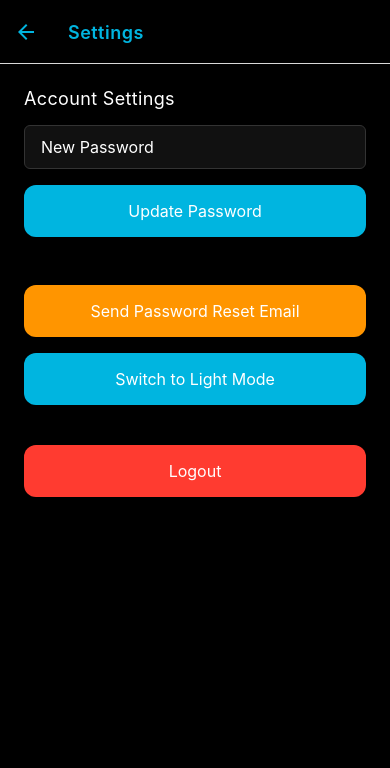
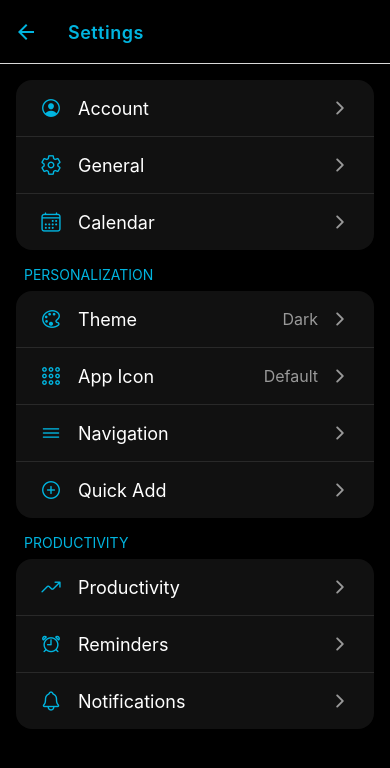
Before and after one commit to athletebreathcoach/spiredashboard, a React Native app in the folder ruok1/: screen /Settings in a window 390 px wide. Shown: the top 768 px of the page. Built offline with nearby package versions, Linux system fonts and the light colour scheme; no server answers.

Commit message:
Setttings page style

```diff
--- a/ruok1/components/Settings.js
+++ b/ruok1/components/Settings.js
@@ -1,148 +1,188 @@
-import React, { useState } from 'react';
-import {
-  StyleSheet,
-  View,
-  Text,
-  TouchableOpacity,
-  TextInput,
-  Alert,
-} from 'react-native';
-import { auth } from '../config/firebase';
-import { updatePassword, sendPasswordResetEmail, signOut } from 'firebase/auth';
+import React from 'react';
+import { StyleSheet, View, Text, TouchableOpacity, ScrollView } from 'react-native';
 import { useTheme } from '../theme/ThemeContext';
+import { Ionicons } from '@expo/vector-icons';
 import Layout from '../constants/Layout';
 import Typography from '../constants/Typography';
 
 export default function Settings({ navigation }) {
-  const [newPassword, setNewPassword] = useState('');
-  const { theme, toggleTheme } = useTheme();
+  const { theme } = useTheme();
 
-  const handleLogout = async () => {
-    try {
-      await signOut(auth);
-    } catch (error) {
-      Alert.alert('Error', 'Failed to log out');
-      console.error(error);
+  const sections = [
+    {
+      title: '',
+      items: [
+        {
+          icon: 'person-circle-outline',
+          label: 'Account',
+          onPress: () => {}
+        },
+        {
+          icon: 'settings-outline',
+          label: 'General',
+          onPress: () => {}
+        },
+        {
+          icon: 'calendar-outline',
+          label: 'Calendar',
+          onPress: () => {}
+        },
+      ]
+    },
+    {
+      title: 'PERSONALIZATION',
+      items: [
+        {
+          icon: 'color-palette-outline',
+          label: 'Theme',
+          value: 'Dark',
+          onPress: () => {}
+        },
+        {
+          icon: 'apps-outline',
+          label: 'App Icon',
+          value: 'Default',
+          onPress: () => {}
+        },
+        {
+          icon: 'menu-outline',
+          label: 'Navigation',
+          onPress: () => {}
+        },
+        {
+          icon: 'add-circle-outline',
+          label: 'Quick Add',
+          onPress: () => {}
+        },
+      ]
+    },
+    {
+      title: 'PRODUCTIVITY',
+      items: [
+        {
+          icon: 'trending-up-outline',
+          label: 'Productivity',
+          onPress: () => {}
+        },
+        {
+          icon: 'alarm-outline',
+          label: 'Reminders',
+          onPress: () => {}
+        },
+        {
+          icon: 'notifications-outline',
+          label: 'Notifications',
+          onPress: () => {}
+        },
+      ]
     }
-  };
-
-  const handleResetPassword = async () => {
-    try {
-      await sendPasswordResetEmail(auth, auth.currentUser.email);
-      Alert.alert(
-        'Success',
-        'Password reset email sent. Please check your inbox.'
-      );
-    } catch (error) {
-      Alert.alert('Error', error.message);
-    }
-  };
-
-  const handleUpdatePassword = async () => {
-    if (newPassword.length < 6) {
-      Alert.alert('Error', 'Password must be at least 6 characters');
-      return;
-    }
-
-    try {
-      await updatePassword(auth.currentUser, newPassword);
-      Alert.alert('Success', 'Password updated successfully');
-      setNewPassword('');
-    } catch (error) {
-      Alert.alert('Error', error.message);
-    }
-  };
+  ];
 
   return (
-    <View style={[styles.container, { backgroundColor: theme.colors.background }]}>
-      <View style={styles.section}>
-        <Text style={[styles.sectionTitle, { color: theme.colors.text }]}>
-          Account Settings
-        </Text>
-        <TextInput
-          style={[styles.input, {
-            backgroundColor: theme.colors.surface,
-            borderColor: theme.colors.border,
-            color: theme.colors.text
-          }]}
-          placeholder="New Password"
-          value={newPassword}
-          onChangeText={setNewPassword}
-          secureTextEntry
-        />
-        <TouchableOpacity
-          style={[styles.button, { backgroundColor: theme.colors.primary }]}
-          onPress={handleUpdatePassword}
-        >
-          <Text style={styles.buttonText}>Update Password</Text>
-        </TouchableOpacity>
-      </View>
-
-      <TouchableOpacity
-        style={[styles.button, styles.resetButton]}
-        onPress={handleResetPassword}
-      >
-        <Text style={styles.buttonText}>Send Password Reset Email</Text>
-      </TouchableOpacity>
-
-      <TouchableOpacity
-        style={[styles.button, { backgroundColor: theme.colors.primary }]}
-        onPress={toggleTheme}
-      >
-        <Text style={styles.buttonText}>
-          Switch to {theme.name === 'light' ? 'Dark' : 'Light'} Mode
-        </Text>
-      </TouchableOpacity>
-
-      <TouchableOpacity
-        style={[styles.button, styles.logoutButton]}
-        onPress={handleLogout}
-      >
-        <Text style={styles.buttonText}>Logout</Text>
-      </TouchableOpacity>
-    </View>
+    <ScrollView
+      style={[styles.container, { backgroundColor: theme.colors.background }]}
+      contentInsetAdjustmentBehavior="automatic"
+    >
+      {sections.map((section, sectionIndex) => (
+        <View key={sectionIndex} style={styles.section}>
+          {section.title && (
+            <Text style={[styles.sectionTitle, { color: theme.colors.primary }]}>
+              {section.title}
+            </Text>
+          )}
+          <View style={[styles.card, { backgroundColor: theme.colors.surface }]}>
+            {section.items.map((item, itemIndex) => (
+              <TouchableOpacity
+                key={itemIndex}
+                style={[
+                  styles.item,
+                  itemIndex < section.items.length - 1 && styles.itemBorder,
+                  { borderBottomColor: 'rgba(255,255,255,0.1)' }
+                ]}
+                onPress={item.onPress}
+              >
+                <View style={styles.itemLeft}>
+                  <Ionicons
+                    name={item.icon}
+                    size={22}
+                    color={theme.colors.primary}
+                    style={styles.itemIcon}
+                  />
+                  <Text style={[styles.itemLabel, { color: theme.colors.text }]}>
+                    {item.label}
+                  </Text>
+                </View>
+                <View style={styles.itemRight}>
+                  {item.value && (
+                    <Text style={[styles.itemValue, { color: theme.colors.textSecondary }]}>
+                      {item.value}
+                    </Text>
+                  )}
+                  <Ionicons
+                    name="chevron-forward"
+                    size={20}
+                    color={theme.colors.textSecondary}
+                    style={styles.chevron}
+                  />
+                </View>
+              </TouchableOpacity>
+            ))}
+          </View>
+        </View>
+      ))}
+    </ScrollView>
   );
 }
 
 const styles = StyleSheet.create({
   container: {
     flex: 1,
-    padding: Layout.spacing.large,
   },
   section: {
-    marginBottom: Layout.spacing.xlarge,
+    marginTop: Layout.spacing.medium,
+    paddingHorizontal: Layout.spacing.medium,
   },
   sectionTitle: {
+    fontSize: Layout.text.small,
+    fontFamily: Typography.fonts.medium,
+    marginBottom: Layout.spacing.small,
+    marginLeft: Layout.spacing.small,
+  },
+  card: {
+    borderRadius: Layout.borderRadius.large,
+    overflow: 'hidden',
+  },
+  item: {
+    flexDirection: 'row',
+    alignItems: 'center',
+    justifyContent: 'space-between',
+    paddingVertical: Layout.spacing.medium,
+    paddingHorizontal: Layout.spacing.large,
+  },
+  itemBorder: {
+    borderBottomWidth: 0.5,
+  },
+  itemLeft: {
+    flexDirection: 'row',
+    alignItems: 'center',
+  },
+  itemIcon: {
+    marginRight: Layout.spacing.medium,
+  },
+  itemLabel: {
     fontSize: Layout.text.large,
-    fontFamily: Typography.fonts.medium,
-    marginBottom: Layout.spacing.medium,
-    letterSpacing: 0.35,
+    fontFamily: Typography.fonts.regular,
   },
-  input: {
-    height: Layout.minTouchSize,
-    borderRadius: Layout.borderRadius.small,
-    paddingHorizontal: Layout.spacing.medium,
-    marginBottom: Layout.spacing.medium,
+  itemRight: {
+    flexDirection: 'row',
+    alignItems: 'center',
+  },
+  itemValue: {
     fontSize: Layout.text.medium,
-    borderWidth: 1,
+    fontFamily: Typography.fonts.regular,
+    marginRight: Layout.spacing.small,
   },
-  button: {
-    minHeight: Layout.minTouchSize,
-    padding: Layout.spacing.medium,
-    borderRadius: Layout.borderRadius.medium,
-    alignItems: 'center',
-    marginBottom: Layout.spacing.medium,
-  },
-  buttonText: {
-    color: '#FFFFFF',
-    fontSize: Layout.text.medium,
-    fontFamily: Typography.fonts.medium,
-  },
-  resetButton: {
-    backgroundColor: '#FF9500',
-  },
-  logoutButton: {
-    backgroundColor: '#FF3B30',
-    marginTop: Layout.spacing.large,
-  },
+  chevron: {
+    marginLeft: Layout.spacing.tiny,
+  }
 });
```
